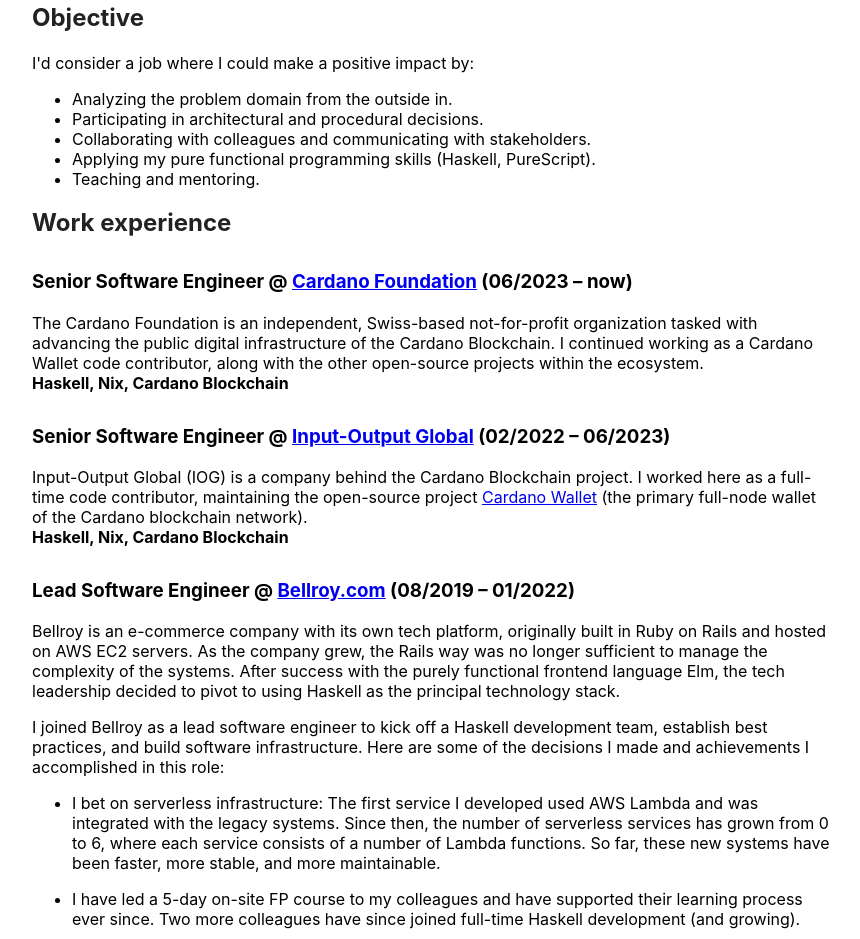
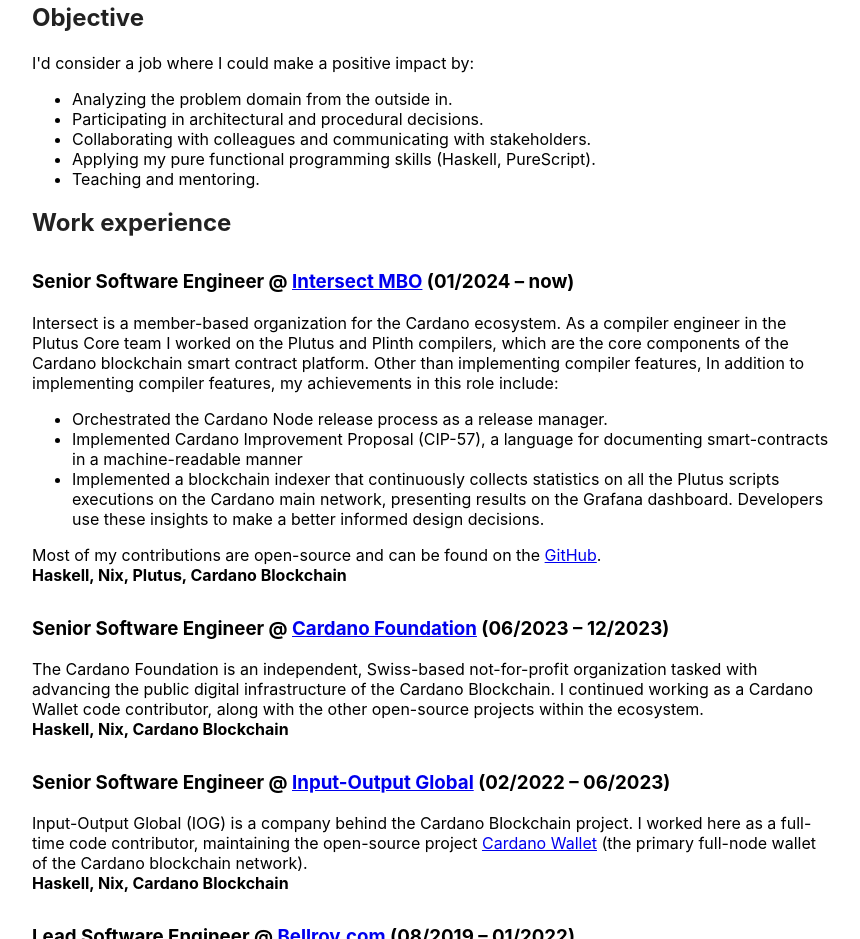
Before and after one commit to Unisay/unisay.github.io, a plain HTML site: page index.html in a window 1280 px wide. Shown: the part 576-1515 px from the top of the page, without its empty margins (208-1068 px from the left). Drawn offline with Linux system fonts and the light colour scheme.

Commit message:
Add Plutus Core position

```diff
--- a/index.html
+++ b/index.html
@@ -165,10 +165,35 @@
         <h2>Work experience</h2>
 
         <div class="job">
+          <h3>
+            Senior Software Engineer @
+            <a href="https://www.intersectmbo.org/">Intersect MBO</a> (01/2024 &ndash; now)
+          </h3>
+
+          <p>
+            Intersect is a member-based organization for the Cardano ecosystem.
+            As a compiler engineer in the Plutus Core team I worked on the Plutus
+            and Plinth compilers, which are the core components of the Cardano blockchain
+            smart contract platform. Other than implementing compiler features,
+            In addition to implementing compiler features, my achievements in this role include:
+            <ul>
+              <li>Orchestrated the Cardano Node release process as a release manager.</li>
+              <li>Implemented Cardano Improvement Proposal (CIP-57), a language for documenting smart-contracts
+                in a machine-readable manner</li>
+              <li>Implemented a blockchain indexer that continuously collects statistics on all the Plutus scripts executions
+                on the Cardano main network, presenting results on the Grafana dashboard. Developers use these insights to make a better
+                informed design decisions.</li>
+            </ul>
+            Most of my contributions are open-source and can be found on the <a href="https://github.com/Unisay">GitHub</a>.<br />
+            <strong>Haskell, Nix, Plutus, Cardano Blockchain</strong>
+          </p>
+        </div>
+
+        <div class="job">
             <h3>
                 Senior Software Engineer @
                 <a href="https://cardano-foundation.org/">Cardano Foundation</a>
-                (06/2023 &ndash; now)
+                (06/2023 &ndash; 12/2023)
             </h3>
 
             <p>
```
